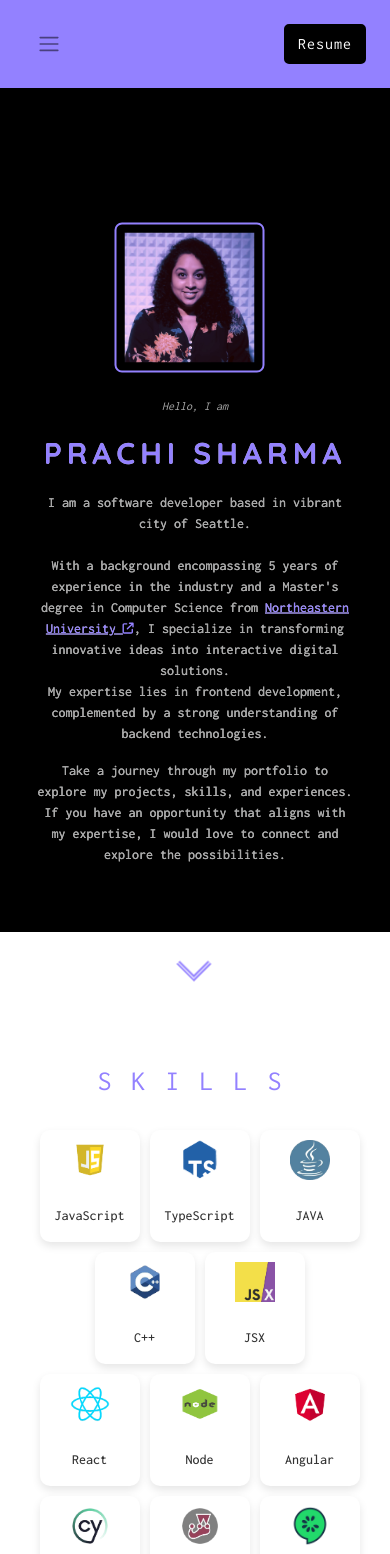
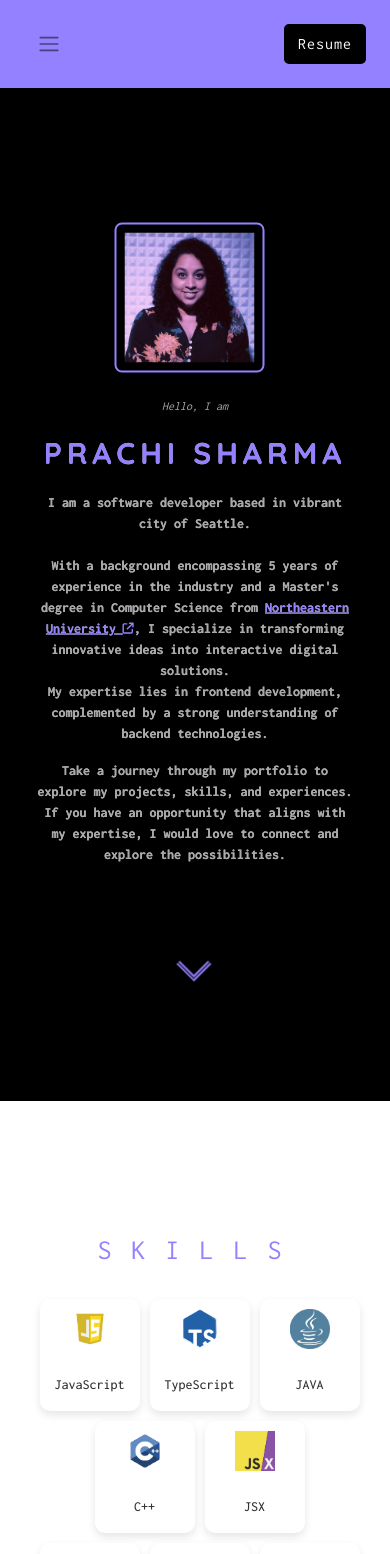
Before and after one commit to PrachiSharmaCode/PrachiSharma, a React (Create React App) app: page / in a window 390 px wide. Shown: the top 1554 px of the page. Built offline with nearby package versions, Linux system fonts and the light colour scheme; a web font is replaced by a local one.

Commit message:
small screen styling update

```diff
--- a/src/components/AboutMe/aboutme.css
+++ b/src/components/AboutMe/aboutme.css
@@ -1,16 +1,3 @@
-/* .container-flex {
-  position: absolute;
-  top: 50%;
-  left: 50%;
-  transform: translate(-50%, -50%);
-  text-align: center;
-  display: flex;
-  flex-direction: column;
-  align-items: center;
-  width: 100%;
-  margin-top: 5em;
-} */
-
 @import url('https://fonts.googleapis.com/css2?family=Baskervville+SC&family=Inconsolata:wght@200..900&family=Merriweather:ital,wght@0,300;0,400;0,700;0,900;1,300;1,400;1,700;1,900&family=Mulish:ital,wght@0,200..1000;1,200..1000&family=Quicksand:wght@300..700&display=swap');
 
 .introduction {
@@ -197,7 +184,6 @@
   flex-direction: column;
   align-items: center;
   width: 90%;
-  padding: 2em;
   margin-top: 5em;
 }
 
@@ -237,11 +223,13 @@
   .lead {
     font-size: 18px;
     text-shadow: 0px 0px 0px rgb(187, 188, 188);
+    font-weight: bolder;
   }
 
   .opportunity-div {
     font-size: 18px;
     text-shadow: 0px 0px 0px rgb(187, 188, 188);
+    font-weight: bolder;
   }
 
   .subContainer-flex {
@@ -274,11 +262,13 @@
   .lead {
     font-size: 18px;
     text-shadow: 0px 0px 0px rgb(187, 188, 188);
+    font-weight: bolder;
   }
 
   .opportunity-div {
     font-size: 18px;
     text-shadow: 0px 0px 0px rgb(187, 188, 188);
+    font-weight: bolder;
   }
 
   .subContainer-flex {
@@ -302,6 +292,14 @@
 
   .main {
     padding-bottom: 2em;
+  }
+
+  .lead{
+    font-weight: bolder;
+  }
+
+  .opportunity-div{
+    font-weight: bolder;
   }
 
   .container-flex {
@@ -337,6 +335,7 @@
     align-items: center;
     flex-direction: column;
     padding-bottom: 5em;
+    height: 120vh;
   }
 
   .tooltip-container {
@@ -378,7 +377,7 @@
 
   .container-flex {
     padding: 1em;
-    margin-top: 12em;
+    margin-top: 10em;
   }
 
   .subContainer-flex {
@@ -389,7 +388,7 @@
   .lead {
     font-size: 14px;
     text-shadow: 0px 0px 0px rgb(187, 188, 188);
-    font-weight: 300;
+    font-weight: bolder;
   }
 
   .welcome {
@@ -399,7 +398,7 @@
   .opportunity-div {
     font-size: 14px;
     text-shadow: 0px 0px 0px rgb(187, 188, 188);
-    font-weight: 300;
+    font-weight: bolder;
   }
 
   .head-name {
@@ -423,6 +422,7 @@
   .main {
     padding-bottom: 2em;
     background-color: #000;
+    height: 120vh;
   }
 
   .container-flex {
@@ -438,7 +438,7 @@
   .lead {
     font-size: 14px;
     text-shadow: 0px 0px 0px rgb(187, 188, 188);
-    font-weight: 500;
+    font-weight: bolder;
   }
 
   .welcome {
@@ -448,7 +448,7 @@
   .opportunity-div {
     font-size: 14px;
     text-shadow: 0px 0px 0px rgb(187, 188, 188);
-    font-weight: 500;
+    font-weight: bolder;
   }
 
   .head-name {
@@ -476,6 +476,7 @@
     align-items: center;
     flex-direction: column;
     padding-bottom: 2em;
+    height: 120vh;
   }
 
   .container-flex {
@@ -491,7 +492,7 @@
   .lead {
     font-size: 12px;
     text-shadow: 0px 0px 0px rgb(187, 188, 188);
-    font-weight: 500;
+    font-weight: bolder;
   }
 
   .welcome {
@@ -501,7 +502,7 @@
   .opportunity-div {
     font-size: 12px;
     text-shadow: 0px 0px 0px rgb(187, 188, 188);
-    font-weight: 500;
+    font-weight: bolder;
   }
 
   .head-name {
--- a/src/components/Header/header.css
+++ b/src/components/Header/header.css
@@ -29,11 +29,6 @@
   float: left;
 }
 
-.socil-link {
-  margin-right: 15%;
-
-}
-
 .about-page-icon {
   margin-left: 0.5em;
   margin-right: 0.5em;
@@ -46,6 +41,10 @@
   cursor: pointer;
 }
 
+.social-icon a {
+  text-decoration: none;
+}
+
 .about-page-icon:hover {
   transform: scale(0.9);
   color: #000;
@@ -56,9 +55,10 @@
 }
 
 .nav-link {
-  font-weight: bolder !important;
+  font-weight: bold !important;
   letter-spacing: 5px;
   color: #fff !important;
+  font-size: 16px !important;
 }
 
 .nav-link:hover {
--- a/src/components/TimeLine/timeline.css
+++ b/src/components/TimeLine/timeline.css
@@ -253,11 +253,11 @@
 
 @media (max-width: 500px) {
     .next-line {
-        width: 15em;
+        width: 12em;
     }
 
     .continue-line {
-        width: 15em;
+        width: 12em;
     }
 
     .time-description-container {
@@ -265,7 +265,7 @@
         border-radius: 10px;
         background-color: black;
         border: 1px solid var(--scoll-color);
-        margin: 0 3em 0 3em;
+        margin: 0 1em 0 1em;
     }
 
     .time-description-container p {
@@ -280,7 +280,7 @@
 
 
     .time-description {
-        padding: 2%;
+        padding: 8%;
         font-size: 12px;
     }
 
--- a/src/components/contact/contact.css
+++ b/src/components/contact/contact.css
@@ -12,7 +12,7 @@
 }
 
 .contact-heading {
-  color: #fff;
+  color: var(--scoll-color);
   margin: 2% 1% 0 1%;
   font-size: 2.5em;
   font-weight: bold;
@@ -31,7 +31,7 @@
 }
 
 .contact-mail-address {
-  color: #fff;
+  color: var(--scoll-color);
   font-size: 18px;
   display: flex;
   align-items: center;
@@ -46,7 +46,7 @@
 }
 
 .contact-mail-address:hover {
-  color: var(--scoll-color);
+  color: #fff;
   transform: scale(0.95);
   cursor: pointer;
 }
--- a/src/components/projects/projects.css
+++ b/src/components/projects/projects.css
@@ -153,7 +153,7 @@
   width: 20em;
   font-size: 18px;
   padding: 1em;
-  background-color: white;
+  background-color: #000;
   border: 1px solid black;
   border-radius: 10px;
   box-shadow: 0 4px 8px rgba(0, 0, 0, 0.1);
@@ -174,7 +174,7 @@
 
 .project-arrow {
   position: absolute;
-  right: 3.3em;
+  right: 2.5em;
 }
 
 
@@ -240,6 +240,11 @@
     display: none;
   }
 
+  .project-arrow {
+    position: absolute;
+    right: 3.5em;
+  }
+
   .small-screen-project{
     display: flex;
     flex-direction: column;
```
Also changed, not shown: 3 other files (tests, documents, lock files or other folders).
